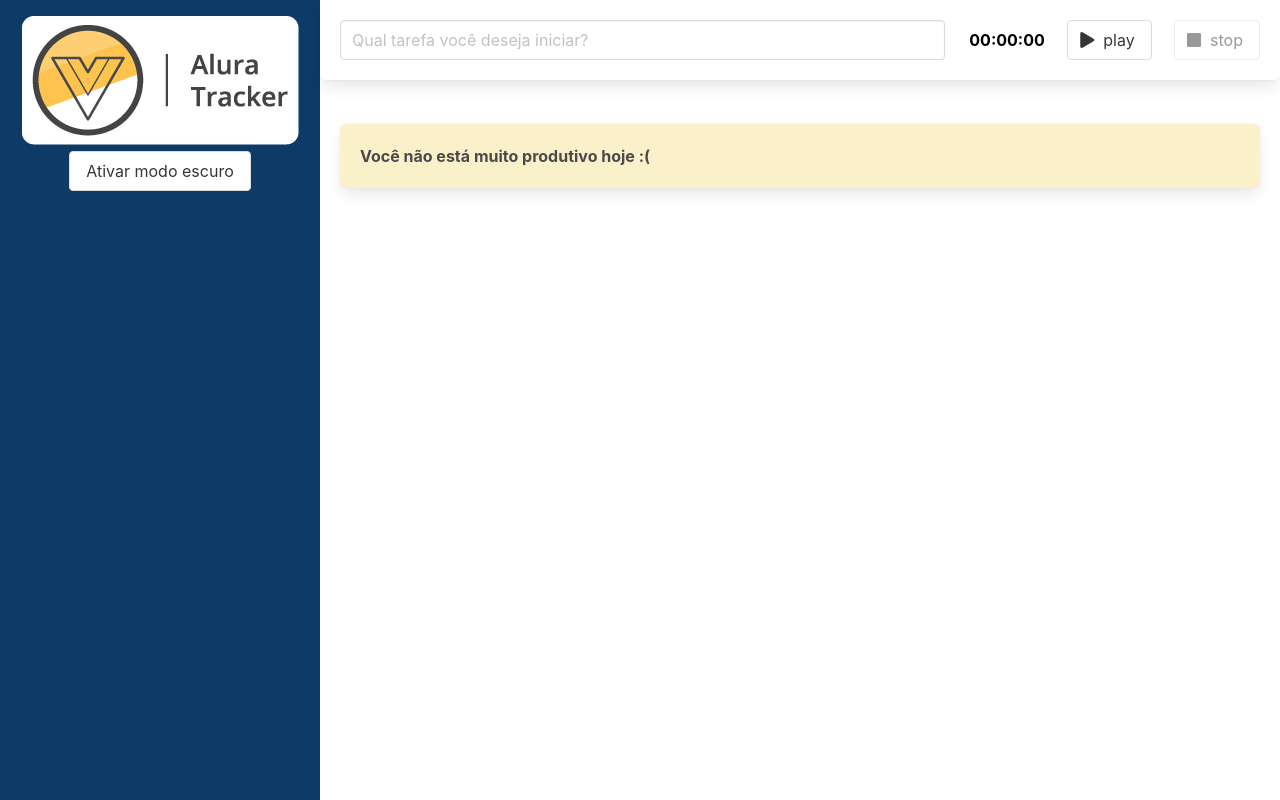
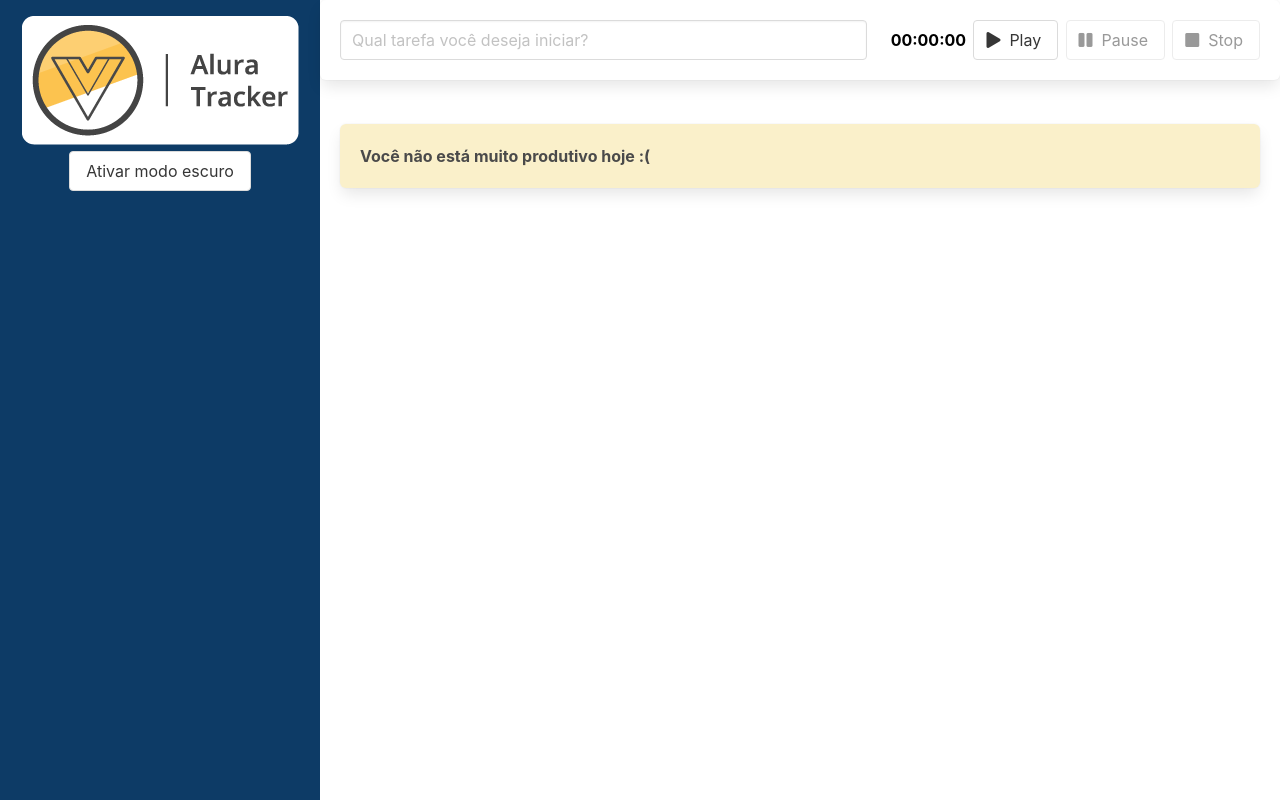
Before and after one commit to PedroLopes7K/AluraTracker, a Vue app: page / in a window 1280 px wide. Built offline with nearby package versions, Linux system fonts and the light colour scheme.

Commit message:
add function pause

```diff
--- a/src/components/Formulario.vue
+++ b/src/components/Formulario.vue
@@ -2,7 +2,7 @@
   <div class="box formulario">
     <div class="columns">
       <div
-        class="column is-8"
+        class="column is-7"
         role="form"
         aria-label="Formulário para criação de uma nova tarefa"
       >
--- a/src/components/Temporizador.vue
+++ b/src/components/Temporizador.vue
@@ -5,13 +5,20 @@
       <span class="icon">
         <i class="fas fa-play"></i>
       </span>
-      <span>play</span>
+      <span>Play</span>
+    </button>
+
+    <button class="button" @click="pausar" :disabled="!cronometroRodando">
+      <span class="icon">
+        <i class="fas fa-pause"></i>
+      </span>
+      <span>{{valorPause}}</span>
     </button>
     <button class="button" @click="finalizar" :disabled="!cronometroRodando">
       <span class="icon">
         <i class="fas fa-stop"></i>
       </span>
-      <span>stop</span>
+      <span>Stop</span>
     </button>
   </div>
 </template>
@@ -30,7 +37,13 @@ export default defineComponent({
     return {
       tempoEmSegundos: 0,
       cronometro: 0,
-      cronometroRodando: false
+      cronometroRodando: false,
+      pause: false
+    }
+  },
+  computed: {
+    valorPause() : string {
+      return this.pause ? 'Retomar' : 'Pause'
     }
   },
   methods: {
@@ -39,7 +52,10 @@ export default defineComponent({
       // 1 seg = 1000 ms
       this.cronometroRodando = true
       this.cronometro = setInterval(() => {
-        this.tempoEmSegundos += 1
+
+        if(this.pause == false) {
+          this.tempoEmSegundos += 1
+        }
       }, 1000)
     },
     finalizar () {
@@ -47,6 +63,9 @@ export default defineComponent({
       clearInterval(this.cronometro)
       this.$emit('aoTemporizadorFinalizado', this.tempoEmSegundos)
       this.tempoEmSegundos = 0
+    },
+    pausar () {
+      this.pause = !this.pause
     }
   }
 });
```
